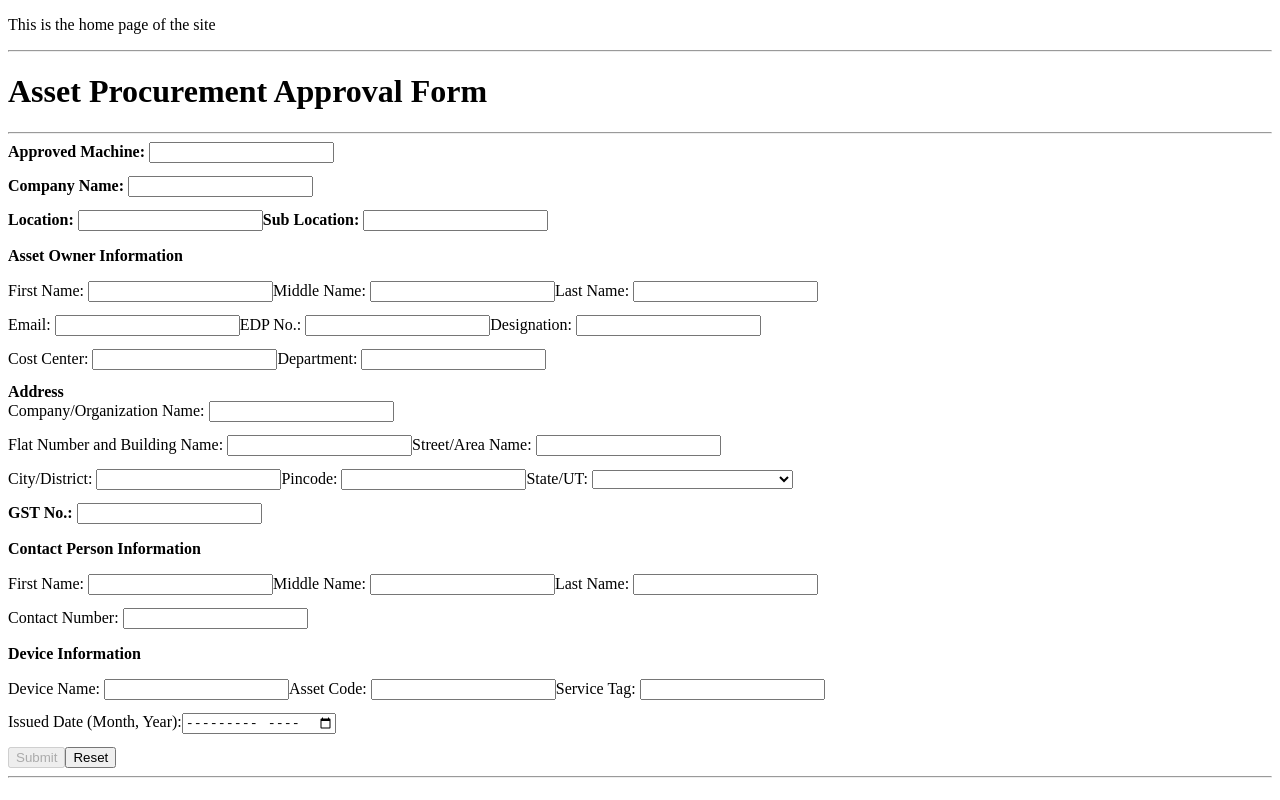
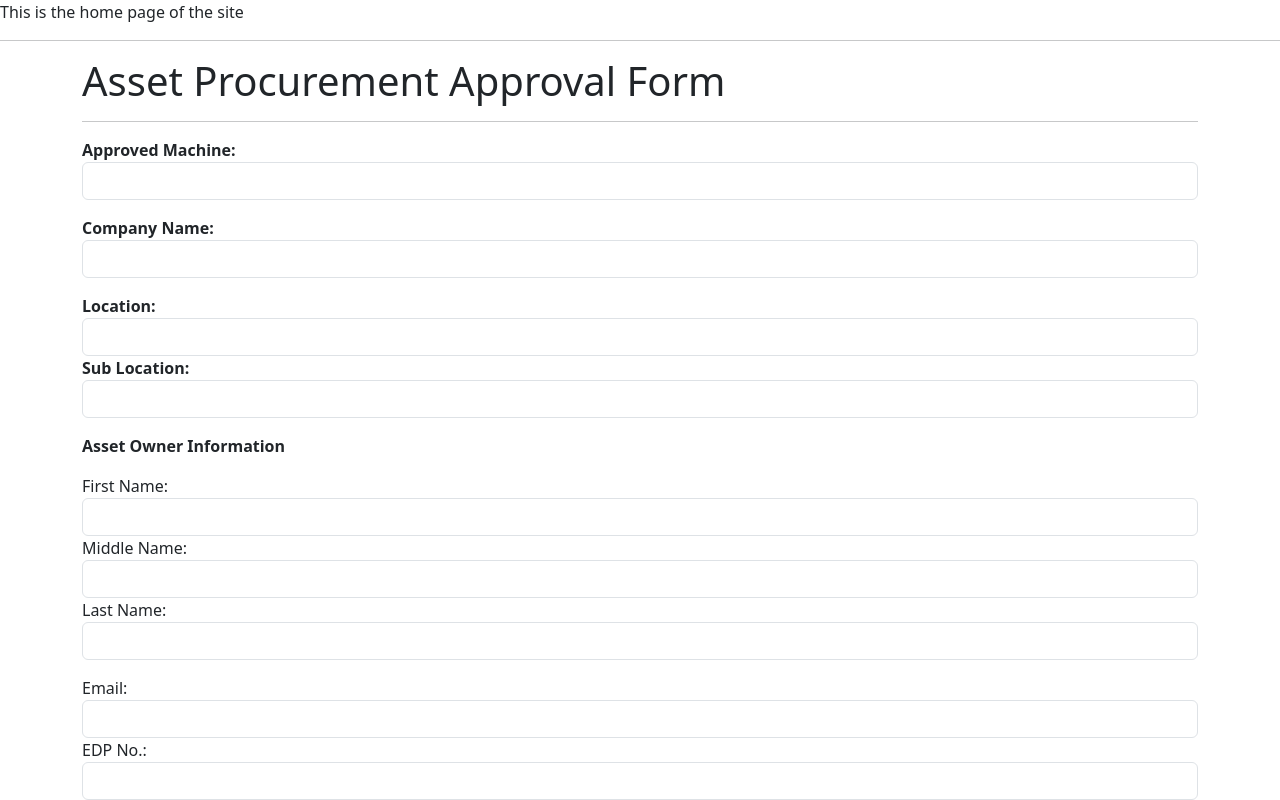
Before and after one commit to siddhantsaxena25/asset-procurement, an Angular app: page / in a window 1280 px wide. Shown: the top 800 px of the page. Built offline with nearby package versions, Linux system fonts and the light colour scheme.

Commit message:
Adding form validation

```diff
--- a/package.json
+++ b/package.json
@@ -18,13 +18,14 @@
     "@angular/platform-browser": "^14.0.0",
     "@angular/platform-browser-dynamic": "^14.0.0",
     "@angular/router": "^14.0.0",
+    "bootstrap": "^5.3.0",
     "rxjs": "~7.5.0",
     "tslib": "^2.3.0",
     "zone.js": "~0.11.4"
   },
   "devDependencies": {
     "@angular-devkit/build-angular": "^14.0.1",
-    "@angular/cli": "~14.0.1",
+    "@angular/cli": "^14.2.12",
     "@angular/compiler-cli": "^14.0.0",
     "@types/jasmine": "~4.0.0",
     "jasmine-core": "~4.1.0",
--- a/src/app/asset-request-form/asset-request-form.component.html
+++ b/src/app/asset-request-form/asset-request-form.component.html
@@ -1,22 +1,62 @@
 <div class="container">
     <h1>Asset Procurement Approval Form</h1>
     <hr>
-    <form #assetForm="ngForm" (ngSubmit)="submit(assetForm)" novalidate>
+    <form #assetForm="ngForm" (ngSubmit)="submit(assetForm)">
         <!-- Approved Machine -->
         <div class="form-group">
             <label for="approvedMachine"><b>Approved Machine: </b></label>
-            <input type="text" id="approvedMachine" name="formInputField" class="form-control" [(ngModel)]="approvedMachine" required>
+            <input type="text"
+                id="approvedMachine"
+                name="approvedMachineInputField"
+                class="form-control"
+                [(ngModel)]="formData.approvedMachine"
+                #approvedMachine="ngModel"
+                required>
+            <div *ngIf="approvedMachine.touched && approvedMachine.pristine"
+                class="alert alert-danger">
+                This is a required field
+            </div>
         </div>
         <pre></pre>
         <!-- Company Name and Location Information -->
         <div class="form-group">
             <label for="companyName"><b>Company Name: </b></label>
-            <input type="text" id="companyName" name="formInputField" class="form-control" [(ngModel)]="companyName" required>
+            <input type="text"
+                id="companyName"
+                name="companyNameInputField"
+                class="form-control"
+                [(ngModel)]="formData.companyName"
+                #companyName="ngModel"
+                required>
+            <div *ngIf="companyName.touched && companyName.pristine"
+                class="alert alert-danger">
+                This is a required field
+            </div>
             <pre></pre>
             <label for="location"><b>Location: </b></label>
-            <input type="text" id="location" name="formInputField" class="form-control" [(ngModel)]="location" required>
+            <input type="text"
+                id="location"
+                name="locationInputField"
+                class="form-control"
+                [(ngModel)]="formData.location"
+                #location="ngModel"
+                required>
+            <div *ngIf="location.touched && location.pristine"
+                class="alert alert-danger">
+                This is a required field
+            </div>
             <label for="subLocation"><b>Sub Location: </b></label>
-            <input type="text" id="subLocation" name="formInputField" class="form-control" [(ngModel)]="subLocation" required>
+            <input type="text"
+                id="subLocation"
+                name="subLocationInputField"
+                class="form-control"
+                [(ngModel)]="formData.subLocation"
+                #subLocation="ngModel"
+                required>
+            <div *ngIf="subLocation.touched && subLocation.pristine"
+                class="alert alert-danger">
+                This is a required field
+            </div>
         </div>
         <pre></pre>
         <!-- Owner Information -->
@@ -24,30 +64,109 @@
             <p><b>Asset Owner Information</b></p>
             <!-- First Name -->
             <label for="assetOwnerFirstName">First Name: </label>
-            <input type="text" id="assetOwnerFirstName" name="formInputField" class="form-control" [(ngModel)]="assetOwnerFirstName" required>
+            <input type="text"
+                id="assetOwnerFirstName"
+                name="assetOwnerFirstNameInputField"
+                class="form-control"
+                [(ngModel)]="formData.assetOwnerFirstName"
+                #assetOwnerFirstName="ngModel"
+                required>
+            <div *ngIf="assetOwnerFirstName.touched && assetOwnerFirstName.pristine"
+                class="alert alert-danger">
+                This is a required field
+            </div>
             <!-- Middle Name -->
             <label for="assetOwnerMiddleName">Middle Name: </label>
-            <input type="text" id="assetOwnerMiddleName" name="formInputField" class="form-control" [(ngModel)]="assetOwnerMiddleName">
+            <input type="text"
+                id="assetOwnerMiddleName"
+                name="assetOwnerMiddleNameInputField"
+                class="form-control"
+                [(ngModel)]="formData.assetOwnerMiddleName">
             <!-- Last Name-->
             <label for="assetOwnerLastName">Last Name: </label>
-            <input type="text" id="assetOwnerLastName" name="formInputField" class="form-control" [(ngModel)]="assetOwnerLastName" required>
+            <input type="text"
+                id="assetOwnerLastName"
+                name="assetOwnerLastNameInputField"
+                class="form-control"
+                [(ngModel)]="formData.assetOwnerLastName"
+                #assetOwnerLastName="ngModel"
+                required>
+            <div *ngIf="assetOwnerLastName.touched && assetOwnerLastName.pristine"
+                class="alert alert-danger">
+                This is a required field
+            </div>
             <pre></pre>
             <!-- Email -->
             <label for="assetOwnerEmail">Email: </label>
-            <input type="email" id="assetOwnerEmail" name="formInputField" class="form-control" [(ngModel)]="assetOwnerEmail" required>
+            <input type="email"
+                id="assetOwnerEmail"
+                name="assetOwnerEmailInputField"
+                class="form-control"
+                [(ngModel)]="formData.assetOwnerEmail"
+                #assetOwnerEmail="ngModel"
+                required>
+            <div *ngIf="(assetOwnerEmail.touched && assetOwnerEmail.pristine) ||
+                    (assetOwnerEmail.dirty && (formData.assetOwnerEmail === ''))"
+                class="alert alert-danger">
+                This is a required field
+            </div>
+            <div *ngIf="(assetOwnerEmail.dirty) && (isValidEmail(formData.assetOwnerEmail) === false)"
+                class="alert alert-danger">
+                Email is of invalid format
+            </div>
             <!-- EDP No. -->
             <label for="edpNumber">EDP No.: </label>
-            <input type="text" id="edpNumber" name="formInputField" class="form-control" [(ngModel)]="edpNumber" required>
+            <input type="text"
+                id="edpNumber"
+                name="edpNumberInputField"
+                class="form-control"
+                [(ngModel)]="formData.edpNumber"
+                #edpNumber="ngModel"
+                required>
+            <div *ngIf="edpNumber.touched && edpNumber.pristine"
+                class="alert alert-danger">
+                This is a required field
+            </div>
             <!-- Designation -->
             <label for="assetOwnerDesignation">Designation: </label>
-            <input type="text" id="assetOwnerDesignation" name="formInputField" class="form-control" [(ngModel)]="assetOwnerDesignation" required>
+            <input type="text"
+                id="assetOwnerDesignation"
+                name="assetOwnerDesignationInputField"
+                class="form-control"
+                [(ngModel)]="formData.assetOwnerDesignation"
+                #assetOwnerDesignation="ngModel"
+                required>
+            <div *ngIf="assetOwnerDesignation.touched && assetOwnerDesignation.pristine"
+                class="alert alert-danger">
+                This is a required field
+            </div>
             <pre></pre>
             <!-- Cost Center -->
             <label for="costCenter">Cost Center: </label>
-            <input type="text" id="costCenter" name="formInputField" class="form-control" [(ngModel)]="costCenter" required>
+            <input type="text"
+                id="costCenter"
+                name="costCenterInputField"
+                class="form-control"
+                [(ngModel)]="formData.costCenter"
+                #costCenter="ngModel"
+                required>
+            <div *ngIf="costCenter.touched && costCenter.pristine"
+                class="alert alert-danger">
+                This is a required field
+            </div>
             <!-- Department -->
             <label for="department">Department: </label>
-            <input type="text" id="department" name="formInputField" class="form-control" [(ngModel)]="department" required>
+            <input type="text"
+                id="department"
+                name="departmentInputField"
+                class="form-control"
+                [(ngModel)]="formData.department"
+                #department="ngModel"
+                required>
+            <div *ngIf="department.touched && department.pristine"
+                class="alert alert-danger">
+                This is a required field
+            </div>
         </div>
         <pre></pre>
         <!-- Delivery Address -->
@@ -55,24 +174,75 @@
             <div><b>Address</b></div>
             <!-- Company/Organization Name -->
             <label for="organizationName">Company/Organization Name: </label>
-            <input type="text" id="organizationName" name="formInputField" class="form-control" [(ngModel)]="organizationName" required>
+            <input type="text"
+                id="organizationName"
+                name="organizationNameInputField"
+                class="form-control"
+                [(ngModel)]="formData.organizationName"
+                #organizationName="ngModel"
+                required>
+            <div *ngIf="organizationName.touched && organizationName.pristine"
+                class="alert alert-danger">
+                This is a required field
+            </div>
             <pre></pre>
             <!-- Flat Number and Building Name -->
             <label for="flatBuilding">Flat Number and Building Name: </label>
-            <input type="text" id="flatBuilding" name="formInputField" class="form-control" [(ngModel)]="flatBuilding" required>
+            <input type="text"
+                id="flatBuilding"
+                name="flatBuildingInputField"
+                class="form-control"
+                [(ngModel)]="formData.flatBuilding"
+                #flatBuilding="ngModel"
+                required>
+            <div *ngIf="flatBuilding.touched && flatBuilding.pristine"
+                class="alert alert-danger">
+                This is a required field
+            </div>
             <!-- Street Name -->
             <label for="streetName">Street/Area Name: </label>
-            <input type="text" id="streetName" name="formInputField" class="form-control" [(ngModel)]="streetName" required>
+            <input type="text"
+                id="streetName"
+                name="streetNameInputField"
+                class="form-control"
+                [(ngModel)]="formData.streetName"
+                #streetName="ngModel"
+                required>
+            <div *ngIf="streetName.touched && streetName.pristine"
+                class="alert alert-danger">
+                This is a required field
+            </div>
             <pre></pre>
             <!-- City/District -->
             <label for="city">City/District: </label>
-            <input type="text" id="city" name="formInputField" class="form-control" [(ngModel)]="city" required>
+            <input type="text"
+                id="city"
+                name="cityInputField"
+                class="form-control"
+                [(ngModel)]="formData.city"
+                #city="ngModel"
+                required>
+            <div *ngIf="city.touched && city.pristine"
+                class="alert alert-danger">
+                This is a required field
+            </div>
             <!-- Pincode -->
             <label for="pincode">Pincode: </label>
-            <input type="text" id="pincode" name="formInputField" class="form-control" [(ngModel)]="pincode" required>
+            <input type="text"
+                id="pincode"
+                name="pincodeInputField"
+                class="form-control"
+                [(ngModel)]="formData.pincode"
+                #pincode="ngModel"
+                required>
+            <div *ngIf="pincode.touched && pincode.pristine"
+                class="alert alert-danger">
+                This is a required field
+            </div>
             <!-- State -->
             <label for="state">State/UT: </label>
-            <select id="state" name="formInputField" class="form-control" [(ngModel)]="state" required>
+            <select id="state" name="stateSelectField" class="form-control"
+                [(ngModel)]="formData.state" #state="ngModel" required>
                 <option value="" disabled selected>Select State</option>
                 <option value="Andaman and Nicobar Islands">Andaman and Nicobar Islands</option>
                 <option value="Andhra Pradesh">Andhra Pradesh</option>
@@ -112,12 +282,26 @@
                 <option value="Uttarakhand">Uttarakhand</option>
                 <option value="West Bengal">West Bengal</option>
             </select>
+            <div *ngIf="state.touched && state.pristine"
+                class="alert alert-danger">
+                This is a required field
+            </div>
         </div>
         <pre></pre>
         <!-- GST -->
         <div class="form-group">
             <label for="gst"><b>GST No.: </b></label>
-            <input type="text" id="gst" name="formInputField" class="form-control" [(ngModel)]="gst" required>
+            <input type="text"
+                id="gst"
+                name="gstInputField"
+                class="form-control"
+                [(ngModel)]="formData.gst"
+                #gst="ngModel"
+                required>
+            <div *ngIf="gst.touched && gst.pristine"
+                class="alert alert-danger">
+                This is a required field
+            </div>
         </div>
         <pre></pre>
         <!-- Contact Person Information -->
@@ -125,17 +309,51 @@
             <p><b>Contact Person Information</b></p>
             <!-- First Name -->
             <label for="contactPersonFirstName">First Name: </label>
-            <input type="text" id="contactPersonFirstName" name="formInputField" class="form-control" [(ngModel)]="contactPersonFirstName" required>
+            <input type="text"
+                id="contactPersonFirstName"
+                name="contactPersonFirstNameInputField"
+                class="form-control"
+                [(ngModel)]="formData.contactPersonFirstName"
+                #contactPersonFirstName="ngModel"
+                required>
+            <div *ngIf="contactPersonFirstName.touched && contactPersonFirstName.pristine"
+                class="alert alert-danger">
+                This is a required field
+            </div>
             <!-- Middle Name -->
             <label for="contactPersonMiddleName">Middle Name: </label>
-            <input type="text" id="contactPersonMiddleName" name="formInputField" class="form-control" [(ngModel)]="contactPersonMiddleName">
+            <input type="text"
+                id="contactPersonMiddleName"
+                name="contactPersonMiddleNameInputField"
+                class="form-control"
+                [(ngModel)]="formData.contactPersonMiddleName">
             <!-- Last Name-->
             <label for="contactPersonLastName">Last Name: </label>
-            <input type="text" id="contactPersonLastName" name="formInputField" class="form-control" [(ngModel)]="contactPersonLastName" required>
+            <input type="text"
+                id="contactPersonLastName"
+                name="contactPersonLastNameInputField"
+                class="form-control"
+                [(ngModel)]="formData.contactPersonLastName"
+                #contactPersonLastName="ngModel"
+                required>
+            <div *ngIf="contactPersonLastName.touched && contactPersonLastName.pristine"
+                class="alert alert-danger">
+                This is a required field
+            </div>
             <pre></pre>
             <!-- Phone Number -->
             <label for="contactPersonPhoneNumber">Contact Number: </label>
-            <input type="tel" id="contactPersonPhoneNumber" name="formInputField" class="form-control" [(ngModel)]="contactPersonPhoneNumber" required>
+            <input type="tel"
+                id="contactPersonPhoneNumber"
+                name="contactPersonPhoneNumberInputField"
+                class="form-control"
+                [(ngModel)]="formData.contactPersonPhoneNumber"
+                #contactPersonPhoneNumber="ngModel"
+                required>
+            <div *ngIf="contactPersonPhoneNumber.touched && contactPersonPhoneNumber.pristine"
+                class="alert alert-danger">
+                This is a required field
+            </div>
         </div>
         <pre></pre>
         <!-- Old Device Information -->
@@ -143,21 +361,62 @@
             <p><b>Device Information</b></p>
             <!-- Device Name -->
             <label for="deviceName">Device Name: </label>
-            <input type="text" id="deviceName" name="formInputField" class="form-control" [(ngModel)]="deviceName" required>
+            <input type="text"
+                id="deviceName"
+                name="deviceNameInputField"
+                class="form-control"
+                [(ngModel)]="formData.deviceName"
+                #deviceName="ngModel"
+                required>
+            <div *ngIf="deviceName.touched && deviceName.pristine"
+                class="alert alert-danger">
+                This is a required field
+            </div>
             <!-- Asset Code -->
             <label for="assetCode">Asset Code: </label>
-            <input type="number" id="assetCode" name="formInputField" class="form-control" [(ngModel)]="assetCode" required>
+            <input type="number"
+                id="assetCode"
+                name="assetCodeInputField"
+                class="form-control"
+                [(ngModel)]="formData.assetCode"
+                #assetCode="ngModel"
+                required>
+            <div *ngIf="assetCode.touched && assetCode.pristine"
+                class="alert alert-danger">
+                This is a required field
+            </div>
             <!-- Service Tag -->
             <label for="serviceTag">Service Tag: </label>
-            <input type="text" id="serviceTag" name="formInputField" class="form-control" [(ngModel)]="serviceTag" required>
+            <input type="text"
+                id="serviceTag"
+                name="serviceTagInputField"
+                class="form-control"
+                [(ngModel)]="formData.serviceTag"
+                #serviceTag="ngModel"
+                required>
+            <div *ngIf="serviceTag.touched && serviceTag.pristine"
+                class="alert alert-danger">
+                This is a required field
+            </div>
             <pre></pre>
             <!-- Issued Date -->
             <label for="issuedDate">Issued Date (Month, Year):</label>
-            <input type="month" id="issuedDate" name="formInputField" class="form-control" [(ngModel)]="issuedDate" required>
+            <input type="month"
+                id="issuedDate"
+                name="issuedDateInputField"
+                class="form-control"
+                [(ngModel)]="formData.issuedDate"
+                #issuedDate="ngModel"
+                required>
+            <div *ngIf="issuedDate.touched && issuedDate.pristine"
+                class="alert alert-danger">
+                This is a required field
+            </div>
         </div>
         <pre></pre>
         <button class="btn btn-primary" type="submit" [disabled]="assetForm.invalid">Submit</button>
-        <button class="btn btn-secondary" type="reset">Reset</button>
+        <span>&nbsp;&nbsp;</span>
+        <button class="btn btn-secondary" type="reset" (click)="resetAssetForm(assetForm)">Reset</button>
     </form>
     <hr>
 </div>
--- a/src/app/asset-request-form/asset-request-form.component.ts
+++ b/src/app/asset-request-form/asset-request-form.component.ts
@@ -13,41 +13,56 @@ export class AssetRequestFormComponent implements OnInit {
   ngOnInit(): void {
   }
 
-  approvedMachine: string | undefined;
-  companyName: string | undefined;
-  location: string | undefined;
-  subLocation: string | undefined;
+  formData = {
+    approvedMachine: "",
+    companyName: "",
+    location: "",
+    subLocation: "",
 
-  assetOwnerFirstName: string | undefined;
-  assetOwnerMiddleName: string | undefined;
-  assetOwnerLastName: string | undefined;
-  assetOwnerEmail: string | undefined;
-  edpNumber: string | undefined;
-  assetOwnerDesignation: string | undefined;
-  costCenter: string | undefined;
-  department: string | undefined;
+    assetOwnerFirstName: "",
+    assetOwnerMiddleName: "",
+    assetOwnerLastName: "",
+    assetOwnerEmail: "",
+    edpNumber: "",
+    assetOwnerDesignation: "",
+    costCenter: "",
+    department: "",
 
-  organizationName: string | undefined;
-  flatBuilding: string | undefined;
-  streetName: string | undefined;
-  city: string | undefined;
-  pincode: string | undefined;
-  state: string | undefined;
+    organizationName: "",
+    flatBuilding: "",
+    streetName: "",
+    city: "",
+    pincode: "",
+    state: "",
 
-  gst: string | undefined;
+    gst: "",
 
-  contactPersonFirstName: string | undefined;
-  contactPersonMiddleName: string | undefined;
-  contactPersonLastName: string | undefined;
-  contactPersonPhoneNumber: string | undefined;
+    contactPersonFirstName: "",
+    contactPersonMiddleName: "",
+    contactPersonLastName: "",
+    contactPersonPhoneNumber: "",
 
-  deviceName: string | undefined;
-  assetCode: string | undefined;
-  serviceTag: string | undefined;
-  issuedDate: string | undefined;
+    deviceName: "",
+    assetCode: "",
+    serviceTag: "",
+    issuedDate: ""
+  }
+
+  isValidEmail(email: string): boolean {
+    const emailPattern = /^[a-zA-Z0-9._%+-]+@[a-zA-Z0-9.-]+\.[a-zA-Z]{2,}$/;
+    return emailPattern.test(email);
+  }
+
 
   submit(form: NgForm) {
-    console.log("Form Submitted",form);
-    console.log(this.contactPersonPhoneNumber, this.issuedDate);
+    if (form.valid) {
+      console.log("Form submitted:\n", this.formData)
+      console.log("*****************")
+      console.log(form)
+    }
+  }
+
+  resetAssetForm(form: NgForm) {
+    form.resetForm()
   }
 }
--- a/src/styles.css
+++ b/src/styles.css
@@ -1 +1,2 @@
 /* You can add global styles to this file, and also import other style files */
+@import '~bootstrap/dist/css/bootstrap.min.css';
```
Also changed, not shown: 1 other file (tests, documents, lock files or other folders).
